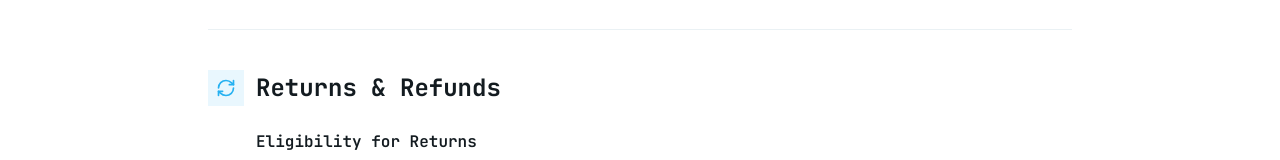
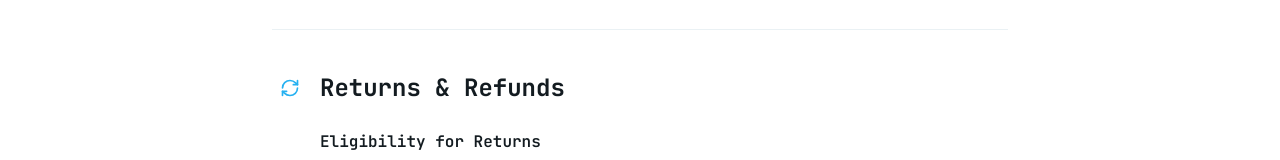
Before and after one commit to mavhungu/tshitasini, a Next.js app: page /refund-policy in a window 1280 px wide. Shown: the part 395-555 px from the top of the page. Built offline with nearby package versions, Linux system fonts and the light colour scheme; no server answers.

Commit message:
removing background and fixing container spacing

```diff
--- a/app/(store)/refund-policy/page.tsx
+++ b/app/(store)/refund-policy/page.tsx
@@ -122,7 +122,7 @@ In such cases, you will be notified promptly and a full refund will be issued wi
 
 export default function RefundPolicyPage() {
   return (
-    <div className="container mx-auto px-4 pt-28 pb-16 max-w-4xl">
+    <div className="container mx-auto px-6 sm:px-10 md:px-16 lg:px-20 pt-28 pb-12 max-w-4xl">
 
       {/* Back link */}
       <Link
@@ -164,7 +164,7 @@ export default function RefundPolicyPage() {
           <div key={section.title}>
             {/* Section heading */}
             <div className="flex items-center gap-3 mb-6">
-              <div className="p-2 bg-primary/10 rounded-lg shrink-0">
+              <div className="p-2 rounded-lg shrink-0">
                 <section.icon className="h-5 w-5 text-primary" />
               </div>
               <h2 className="text-2xl font-bold text-foreground">
```
Lines whose indentation alone changed are shown as unchanged.
